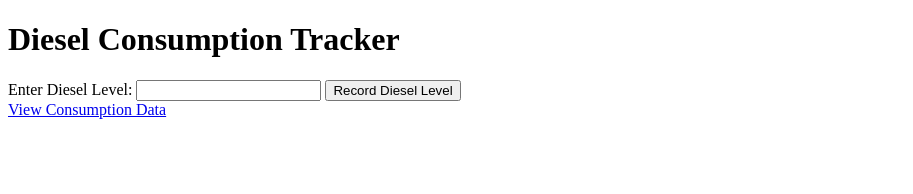
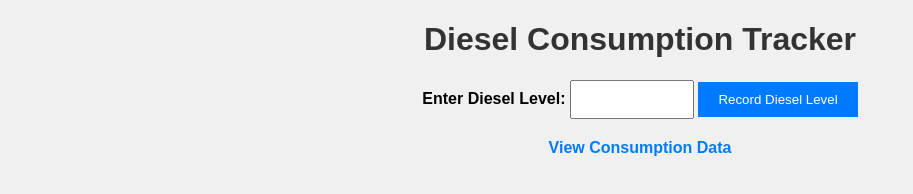
Before and after one commit to kun-lex/simple-implementation-of-diesel-tracking, a plain HTML site: page templates/index.html in a window 1280 px wide. Shown: the whole page, without its empty margins (0-913 px from the left). Drawn offline with Linux system fonts and the light colour scheme.

Commit message:
added styles

```diff
--- a/templates/index.html
+++ b/templates/index.html
@@ -4,6 +4,52 @@
     <meta charset="UTF-8">
     <meta name="viewport" content="width=device-width, initial-scale=1.0">
     <title>Diesel Consumption Tracker</title>
+    <style>
+        body {
+            font-family: Arial, sans-serif;
+            background-color: #f0f0f0;
+            text-align: center;
+            margin: 0;
+            padding: 0;
+        }
+
+        h1 {
+            color: #333;
+        }
+
+        form {
+            margin: 20px;
+        }
+
+        label {
+            font-weight: bold;
+        }
+
+        input[type="number"] {
+            padding: 10px;
+            width: 100px;
+        }
+
+        button {
+            padding: 10px 20px;
+            background-color: #007BFF;
+            color: #fff;
+            border: none;
+            cursor: pointer;
+        }
+
+        a {
+            display: block;
+            margin-top: 20px;
+            text-decoration: none;
+            color: #007BFF;
+            font-weight: bold;
+        }
+
+        button:hover, a:hover {
+            background-color: #0056b3;
+        }
+    </style>
 </head>
 <body>
     <h1>Diesel Consumption Tracker</h1>
```
Also changed, not shown: templates/view_consumption.html (+45 -0 lines).
